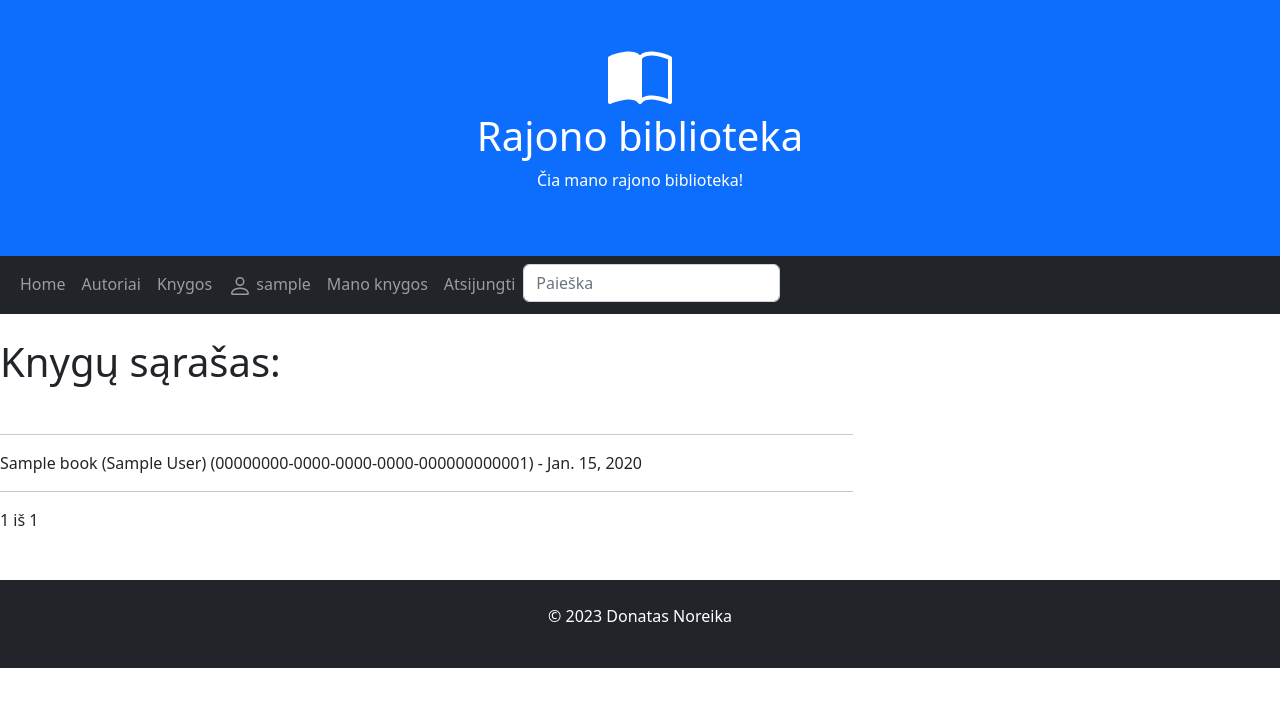
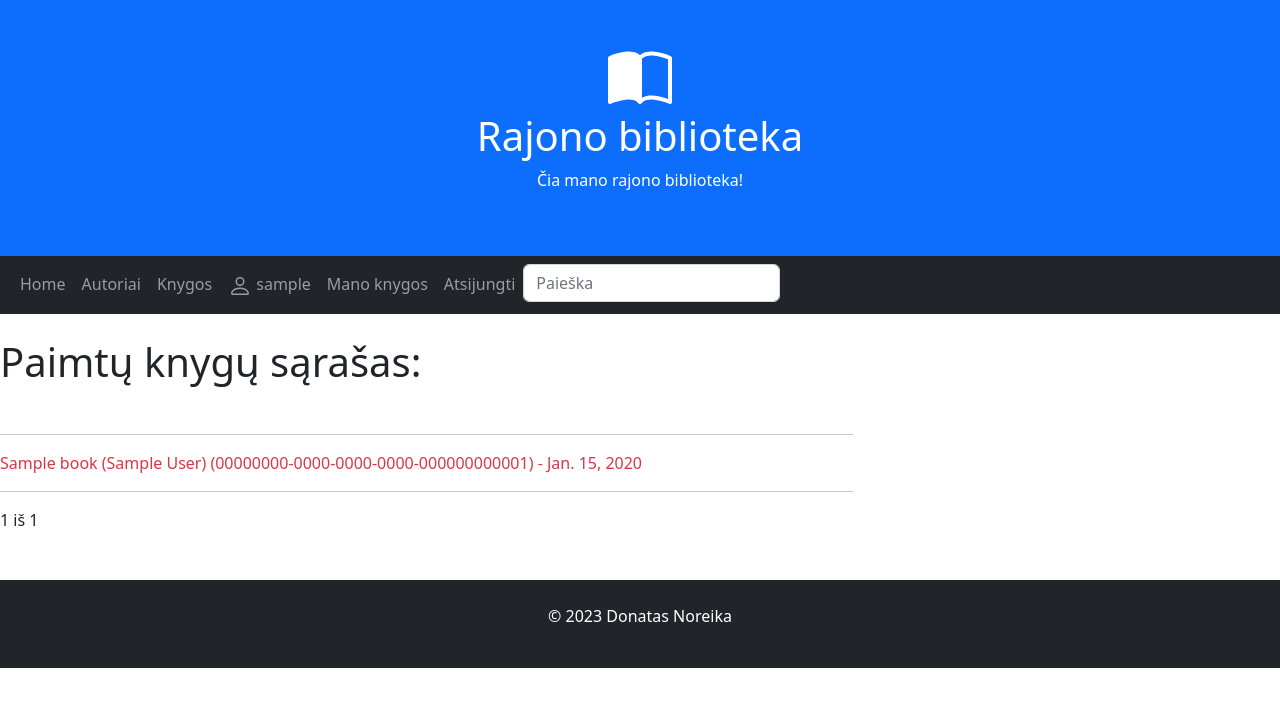
Before and after one commit to DonatasNoreika/biblioteka_2023_01, a Django app: page /library/userbooks/ in a window 1280 px wide. Shown: the top 707 px of the page. Run offline with Django 4.2, Linux system fonts and the light colour scheme; a user stored in the database is signed in; tables that the repository leaves empty hold one stand-in row (values such as "Sample post").

Commit message:
8: raudonai rodomos knygos, kurias reikia gražinti

```diff
--- a/mysite/library/templates/user_books.html
+++ b/mysite/library/templates/user_books.html
@@ -4,14 +4,14 @@
 
 {% block content %}
  {% load static %}
-    <h1>Knygų sąrašas:</h1></br>
+    <h1>Paimtų knygų sąrašas:</h1></br>
     {% if instances %}
       {% for instance in instances %}
             <hr>
-              <p>{{ instance.book }} ({{ instance.uuid }}) - {{ instance.due_back }}</p>
+              <p class="{% if instance.is_overdue %}text-danger{% endif %}">{{ instance.book }} ({{ instance.uuid }}) - {{ instance.due_back }}</p>
       {% endfor %}
     {% else %}
-      <p>Bibliotekoje knygų nėra.</p>
+      <p>Knygų nepaimta.</p>
     {% endif %}
 <hr>
   <div class="pagination">
--- a/mysite/library/urls.py
+++ b/mysite/library/urls.py
@@ -9,5 +9,5 @@ urlpatterns = [
     path('books/', views.BookListView.as_view(), name="books"),
     path('books/<int:pk>', views.BookDetailView.as_view(), name="book"),
     path('search/', views.search, name="search"),
-    path("userbooks/", views.UserBookListView.as_view(), name="user_books"),
+    path("userbooks/", views.UserBookInstanceListView.as_view(), name="user_books"),
 ]
--- a/mysite/library/views.py
+++ b/mysite/library/views.py
@@ -62,7 +62,7 @@ def search(request):
     return render(request, 'search.html', context={'books': search_results, 'query': query})
 
 
-class UserBookListView(generic.ListView, LoginRequiredMixin):
+class UserBookInstanceListView(generic.ListView, LoginRequiredMixin):
     model = BookInstance
     paginate_by = 4
     template_name = 'user_books.html'
```
